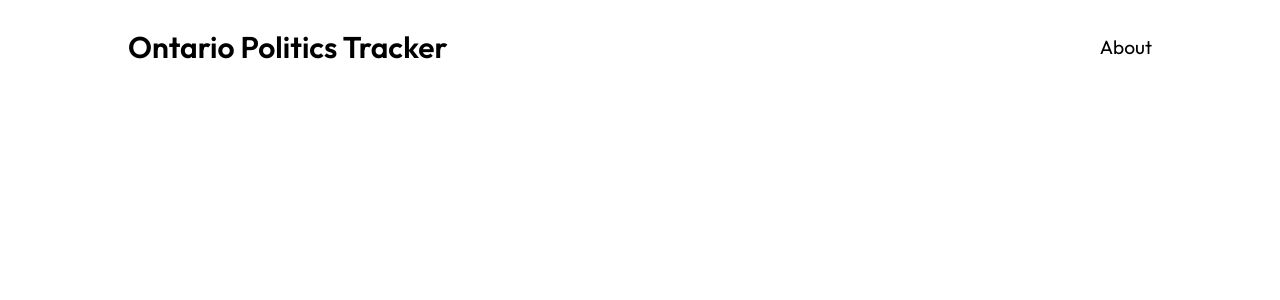
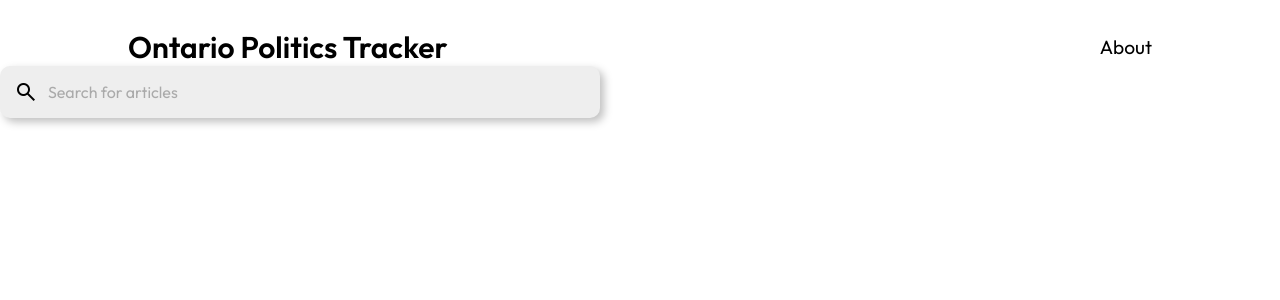
Before and after one commit to PeterMontyMcCall/ontario-politics-tracker, a React (Vite) app in the folder src-client/: page / in a window 1280 px wide. Shown: the top 300 px of the page. Built offline with nearby package versions, Linux system fonts and the light colour scheme; a web font is replaced by a local one.

Commit message:
Add SearchBar UI

```diff
--- a/src-client/index.html
+++ b/src-client/index.html
@@ -5,6 +5,8 @@
   <meta charset="UTF-8" />
   <link rel="icon" type="image/svg+xml" href="/vite.svg" />
   <meta name="viewport" content="width=device-width, initial-scale=1.0" />
+  <link rel="stylesheet"
+    href="https://fonts.googleapis.com/css2?family=Material+Symbols+Outlined:opsz,wght,FILL,GRAD@24,400,0,0&icon_names=search" />
   <title>Ontario Politics Tracker</title>
 </head>
 
--- a/src-client/src/App.jsx
+++ b/src-client/src/App.jsx
@@ -1,14 +1,14 @@
 import NavBar from './components/NavBar/NavBar.jsx'
+import SearchBar from './components/SearchBar/SearchBar.jsx'
 import styles from './App.module.css'
 
 function App() {
 
     return (
-        <>
-            <div className={styles.App}>
-                <NavBar />
-            </div>
-        </>
+        <div className={styles.App}>
+            <NavBar />
+            <SearchBar />
+        </div>
     )
 }
 
--- /dev/null
+++ b/src-client/src/components/SearchBar/SearchBar.jsx
@@ -0,0 +1,16 @@
+import styles from './SearchBar.module.css'
+
+function SearchBar() {
+    return (
+        <>
+            <form>
+                <div className={styles.search}>
+                    <span className={`material-symbols-outlined`}>search</span>
+                    <input className={styles.search_input} type="search" placeholder="Search for articles" />
+                </div>
+            </form>
+        </>
+    );
+}
+
+export default SearchBar;
--- /dev/null
+++ b/src-client/src/components/SearchBar/SearchBar.module.css
@@ -0,0 +1,26 @@
+@import "../../vars.css";
+
+.search {
+    width: max-content;
+    display: flex;
+    align-items: center;
+    padding: 14px;
+    border-radius: 10px;
+    background-color: var(--color-primary);
+    width: 600px;
+    box-shadow: 4px 4px 8px 0 rgba(0, 0, 0, 0.25);
+}
+
+.search_input {
+    font-size: 16px;
+    color: #333333;
+    margin-left: 10px;
+    outline: none;
+    border: none;
+    background: transparent;
+    flex: 1;
+}
+
+.search_input::placeholder {
+    color: #aaaaaa;
+}
```
